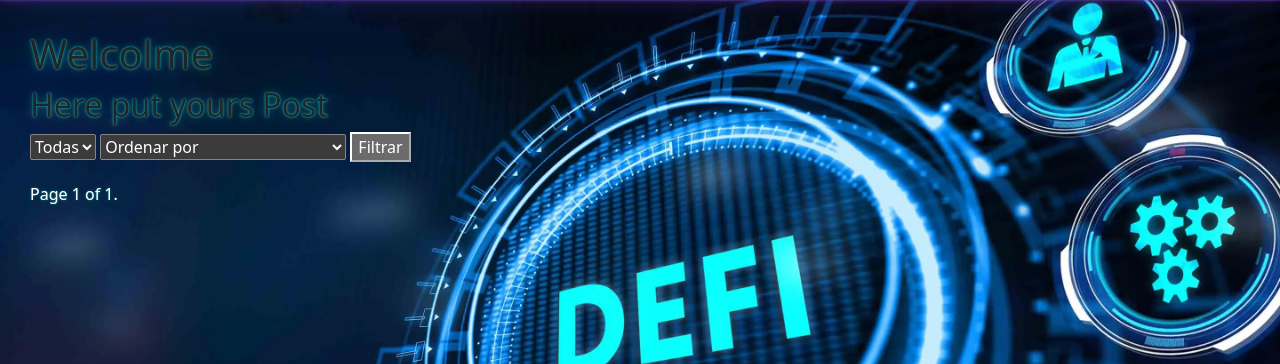
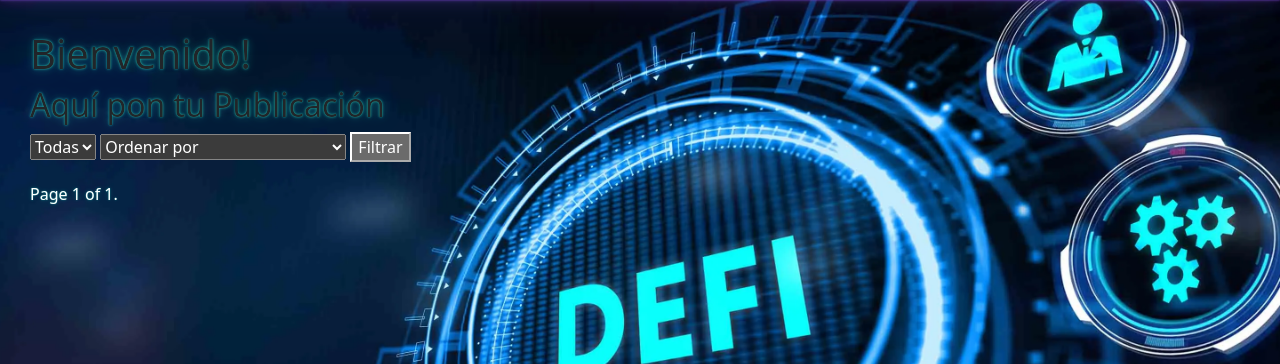
Before and after one commit to Grupo7-Informatorio/Grupo7_Comision7_Proyecto_Final_Info, a Django app: page /publicaciones/publicaciones/ in a window 1280 px wide. Shown: the part 56-420 px from the top of the page. Run offline with Django 4.2, Linux system fonts and the light colour scheme; data that the repository does not hold is empty; some libraries are stand-ins or nearby versions.

Commit message:
Update publicaciones.html

```diff
--- a/DefiBlog/templates/publicaciones/publicaciones.html
+++ b/DefiBlog/templates/publicaciones/publicaciones.html
@@ -1,6 +1,6 @@
 {% extends 'base.html' %} {% load static %} {% block contenido %}
-<h1>Welcolme</h1>
-<h2>Here put yours Post</h2>
+<h1>Bienvenido!</h1>
+<h2>Aquí pon tu Publicación</h2>
 
 <form action="" method="get">
   <select name="categoria" id="">
```
